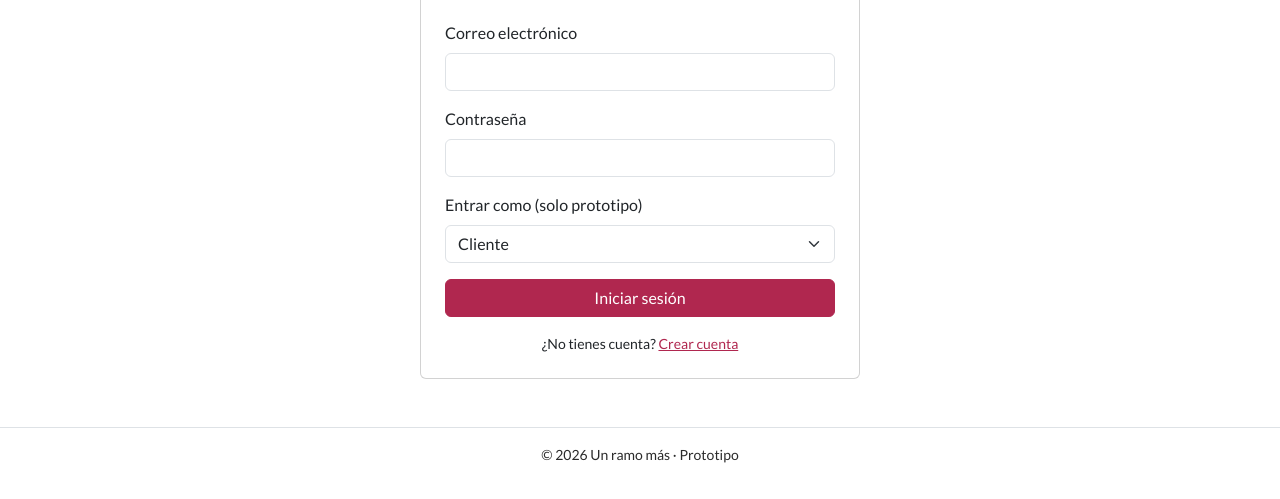
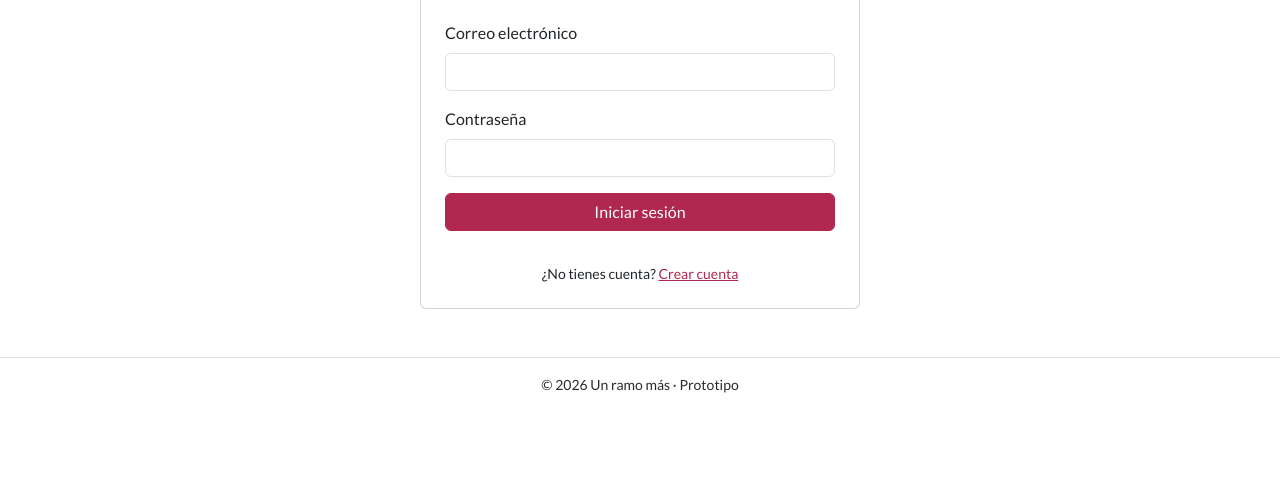
Before and after one commit to EricGerardo/PIA-de-Programaci-n-Web, a plain HTML site: page iniciar-sesion.html in a window 1280 px wide. Shown: the part 179-678 px from the top of the page. Drawn offline with nearby package versions, Linux system fonts and the light colour scheme.

Commit message:
Formularios de inicio de sesión y registro conectados a la base de datos

```diff
--- a/iniciar-sesion.html
+++ b/iniciar-sesion.html
@@ -25,17 +25,13 @@
     <main id="contenido" class="container mt-5">
         <div class="card auth mx-auto p-4">
             <h1 class="h3 mb-4">Iniciar sesión</h1>
-            <form id="f" action="home-cliente.html" method="get">
+            <form id="f">
                 <div class="mb-3"><label for="correo" class="form-label">Correo electrónico</label><input id="correo"
                         name="correo" type="email" class="form-control" required></div>
                 <div class="mb-3"><label for="clave" class="form-label">Contraseña</label><input id="clave" name="clave"
                         type="password" class="form-control" required></div>
-                <div class="mb-3"><label for="rol" class="form-label">Entrar como (solo prototipo)</label><select
-                        id="rol" class="form-select">
-                        <option value="home-cliente.html">Cliente</option>
-                        <option value="home-empleado.html">Empleado</option>
-                        <option value="home-admin.html">Admin</option>
-                    </select></div><button class="btn btn-rosa w-100" type="submit">Iniciar sesión</button>
+                <button class="btn btn-rosa w-100" type="submit">Iniciar sesión</button>
+                <p id="error" class="text-danger small mt-3 mb-0" role="alert"></p>
             </form>
             <p class="small text-center mt-3 mb-0">¿No tienes cuenta? <a class="link-rosa"
                     href="crear-cuenta.html">Crear cuenta</a></p>
@@ -45,6 +41,7 @@
     <script src="https://cdn.jsdelivr.net/npm/bootstrap@5.3.7/dist/js/bootstrap.bundle.min.js"
         integrity="sha384-ndDqU0Gzau9qJ1lfW4pNLlhNTkCfHzAVBReH9diLvGRem5+R9g2FzA8ZGN954O5Q"
         crossorigin="anonymous"></script>
+    <script src="js/comun.js"></script>
     <script src="js/iniciar-sesion.js"></script>
 </body>
 
```
Also changed, not shown: crear-cuenta.html (+5 -2 lines).
